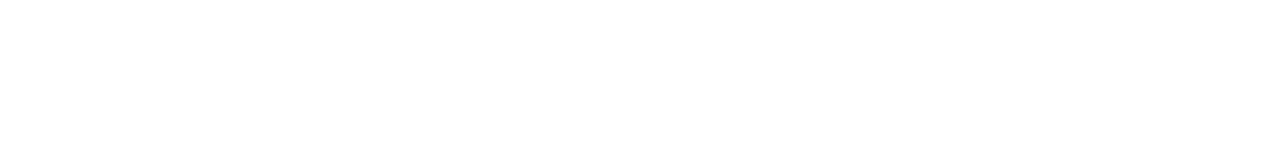
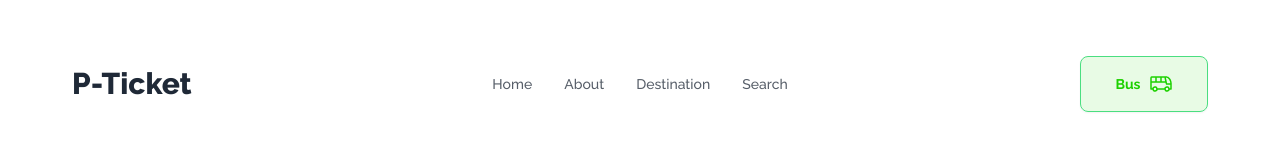
Before and after one commit to romanibra/assignment-five, a plain HTML site: page index.html in a window 1280 px wide. Drawn offline with nearby package versions, Linux system fonts and the light colour scheme.

Commit message:
navber added

```diff
--- a/index.html
+++ b/index.html
@@ -4,8 +4,46 @@
     <meta charset="UTF-8">
     <meta name="viewport" content="width=device-width, initial-scale=1.0">
     <title>assignment-five</title>
+    <link rel="stylesheet" href="styles/style.css">
+    <!-- daisy ui and tailwind css -->
+
+<link href="https://cdn.jsdelivr.net/npm/daisyui@4.7.2/dist/full.min.css" rel="stylesheet" type="text/css" />
+<script src="https://cdn.tailwindcss.com"></script>
 </head>
 <body>
+    <header>
+        <!-- nav section -->
+        <div class="navbar bg-base-100 mt-12 max-w-6xl mx-auto">
+            <div class="navbar-start">
+              <div class="dropdown">
+                <div tabindex="0" role="button" class="btn btn-ghost lg:hidden">
+                  <svg xmlns="http://www.w3.org/2000/svg" class="h-5 w-5" fill="none" viewBox="0 0 24 24" stroke="currentColor"><path stroke-linecap="round" stroke-linejoin="round" stroke-width="2" d="M4 6h16M4 12h8m-8 6h16" /></svg>
+                </div>
+                <ul tabindex="0" class="menu menu-sm dropdown-content mt-3 z-[1] p-2 shadow bg-base-100 rounded-box w-52">
+                  <li><a>Home</a></li>
+                  <li><a>About</a></li>
+                  <li><a>Destination</a></li>
+                  <li><a>Search</a></li>
+                </ul>
+              </div>
+              <a class=" raleway-font text-3xl font-extrabold">P-Ticket</a>
+            </div>
+            <div class="navbar-center hidden lg:flex">
+              <ul class="menu menu-horizontal px-3 raleway-font font-medium opacity-75">
+                <li><a>Home</a></li>
+                <li><a>About</a></li>
+                <li><a>Destination</a></li>
+                <li><a>Search</a></li>
+                    </ul>
+
+            </div>
+            <div class="navbar-end">
+              <a class="btn bg-[#1DD1001A] w-32 h-14 raleway-font font-bold text-[#1DD100] border-green-400">Bus
+                <img src="images/bus-icon.png" alt="">
+              </a>
+            </div>
+          </div>
+    </header>
 
 </body>
 </html>
--- /dev/null
+++ b/styles/style.css
@@ -0,0 +1,9 @@
+@import url('https://fonts.googleapis.com/css2?family=Inter:wght@100..900&family=Raleway:ital,wght@0,100..900;1,100..900&display=swap');
+
+.raleway-font{
+    font-family: "Raleway", sans-serif;
+}
+
+.inter-font{
+    font-family: "Inter", sans-serif;
+}
--- /dev/null
+++ b/tailwind.config.js
@@ -0,0 +1,8 @@
+/** @type {import('tailwindcss').Config} */
+module.exports = {
+    content: ["./src/**/*.{html,js}"],
+    theme: {
+      extend: {},
+    },
+    plugins: [],
+  }
```
